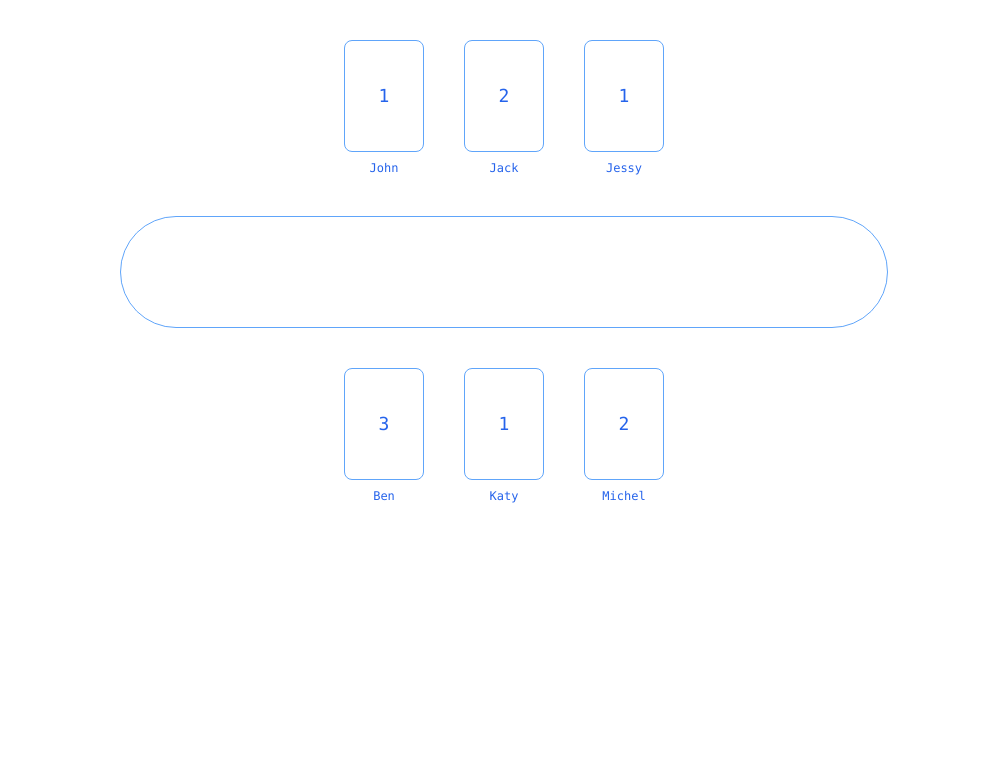
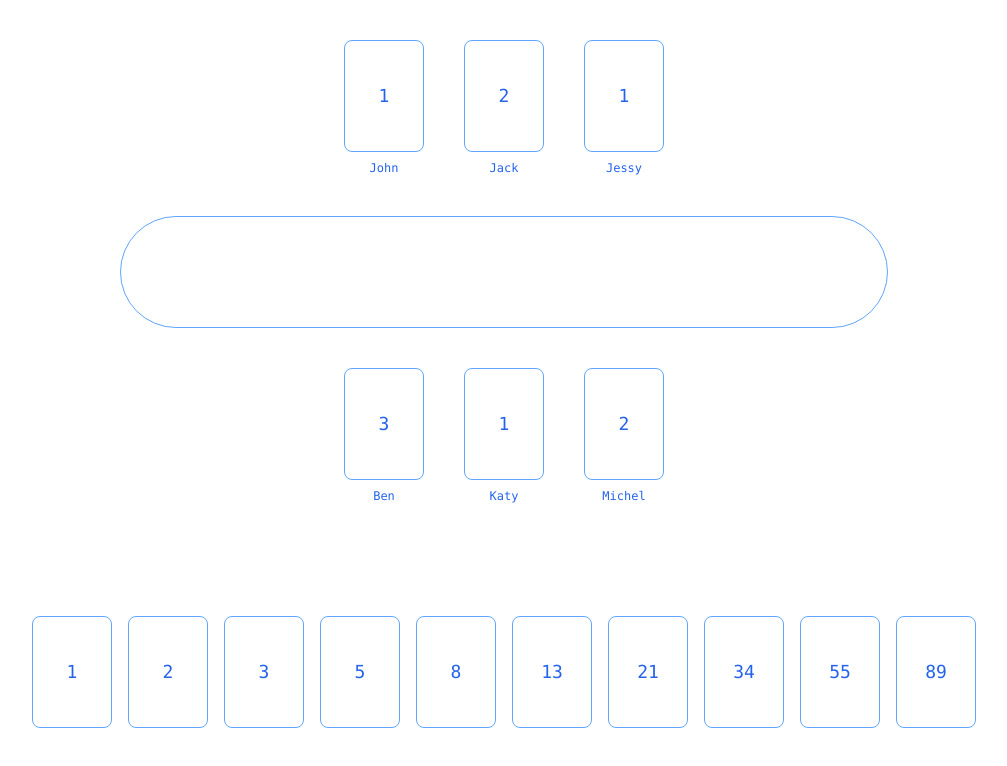
Before and after one commit to Udomomo/scrum-poker, an Angular app in the folder scrum-poker-client/: page / in a window 1280 px wide. Shown: the top 766 px of the page, without its empty margins (136-1143 px from the left). Built offline with nearby package versions, Linux system fonts and the light colour scheme.

Commit message:
add deck

```diff
--- a/scrum-poker-client/src/app/card/card.component.html
+++ b/scrum-poker-client/src/app/card/card.component.html
@@ -1,4 +1,4 @@
-<div class="flex flex-col gap-2 w-20">
+<div class="flex flex-col gap-2 w-20" (click)="handleClick()">
   <div class="flex justify-center items-center w-full h-28 rounded-lg border border-blue-400">
     <p class="font-mono text-lg text-blue-600" >{{this.point}}</p>
   </div>
--- a/scrum-poker-client/src/app/card/card.component.ts
+++ b/scrum-poker-client/src/app/card/card.component.ts
@@ -1,4 +1,4 @@
-import { Component, Input } from '@angular/core';
+import { Component, EventEmitter, Input, Output } from '@angular/core';
 
 @Component({
   selector: 'app-card',
@@ -10,4 +10,9 @@ import { Component, Input } from '@angular/core';
 export class CardComponent {
   @Input() point: number = 0;
   @Input() name: string = "";
+  @Output() onClick = new EventEmitter<number>();
+
+  handleClick() {
+    this.onClick.emit(this.point);
+  }
 }
--- /dev/null
+++ b/scrum-poker-client/src/app/deck/deck.component.html
@@ -0,0 +1 @@
+<app-card *ngFor="let point of points" [point]="point" name=''/>
--- /dev/null
+++ b/scrum-poker-client/src/app/deck/deck.component.ts
@@ -0,0 +1,17 @@
+import { Component } from '@angular/core';
+import { CardComponent } from '../card/card.component';
+import { CommonModule } from '@angular/common';
+
+@Component({
+  selector: 'app-deck',
+  standalone: true,
+  imports: [
+    CardComponent,
+    CommonModule,
+  ],
+  templateUrl: './deck.component.html',
+  styleUrl: './deck.component.css'
+})
+export class DeckComponent {
+  points: number[] = [1, 2, 3, 5, 8, 13, 21, 34, 55, 89];
+}
--- a/scrum-poker-client/src/app/poker-table/poker-table.component.html
+++ b/scrum-poker-client/src/app/poker-table/poker-table.component.html
@@ -1,5 +1,3 @@
-
-<div class="mx-auto flex flex-col w-3/5 my-10">
 <div class="chair-area">
   <app-card *ngFor="let card of upperCards" [point]="card.point" [name]="card.name" />
 </div>
@@ -7,4 +5,3 @@
 <div class="chair-area">
   <app-card *ngFor="let card of lowerCards" [point]="card.point" [name]="card.name" />
 </div>
-</div>
--- a/scrum-poker-client/src/app/poker-table/poker-table.component.ts
+++ b/scrum-poker-client/src/app/poker-table/poker-table.component.ts
@@ -8,7 +8,7 @@ import { CommonModule } from '@angular/common';
   standalone: true,
   imports: [
     CardComponent,
-    CommonModule
+    CommonModule,
   ],
   templateUrl: './poker-table.component.html',
   styleUrl: './poker-table.component.css'
--- a/scrum-poker-client/src/app/scrum-poker-page/scrum-poker-page.component.html
+++ b/scrum-poker-client/src/app/scrum-poker-page/scrum-poker-page.component.html
@@ -1 +1,2 @@
-<app-poker-table></app-poker-table>
+<app-poker-table class="mx-auto flex flex-col w-3/5 my-10"></app-poker-table>
+<app-deck class="mt-28 mx-auto max-w-full flex flex-row justify-center gap-4"></app-deck>
--- a/scrum-poker-client/src/app/scrum-poker-page/scrum-poker-page.component.ts
+++ b/scrum-poker-client/src/app/scrum-poker-page/scrum-poker-page.component.ts
@@ -1,10 +1,14 @@
 import { Component } from '@angular/core';
 import { PokerTableComponent } from "../poker-table/poker-table.component";
+import { DeckComponent } from '../deck/deck.component';
 
 @Component({
   selector: 'app-scrum-poker-page',
   standalone: true,
-  imports: [PokerTableComponent],
+  imports: [
+    PokerTableComponent,
+    DeckComponent,
+  ],
   templateUrl: './scrum-poker-page.component.html',
   styleUrl: './scrum-poker-page.component.css'
 })
```
Also changed, not shown: scrum-poker-client/src/app/deck/deck.component.css (added), 1 other file (tests, documents, lock files or other folders). Lines whose indentation alone changed are shown as unchanged.
